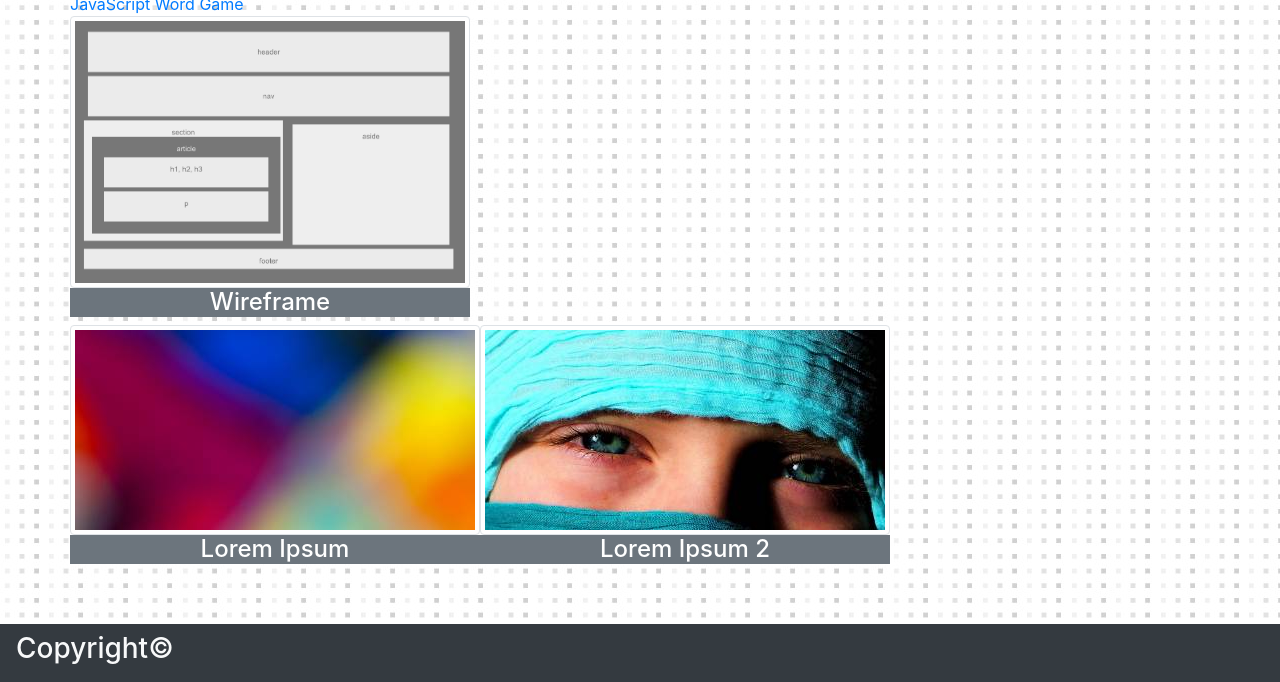
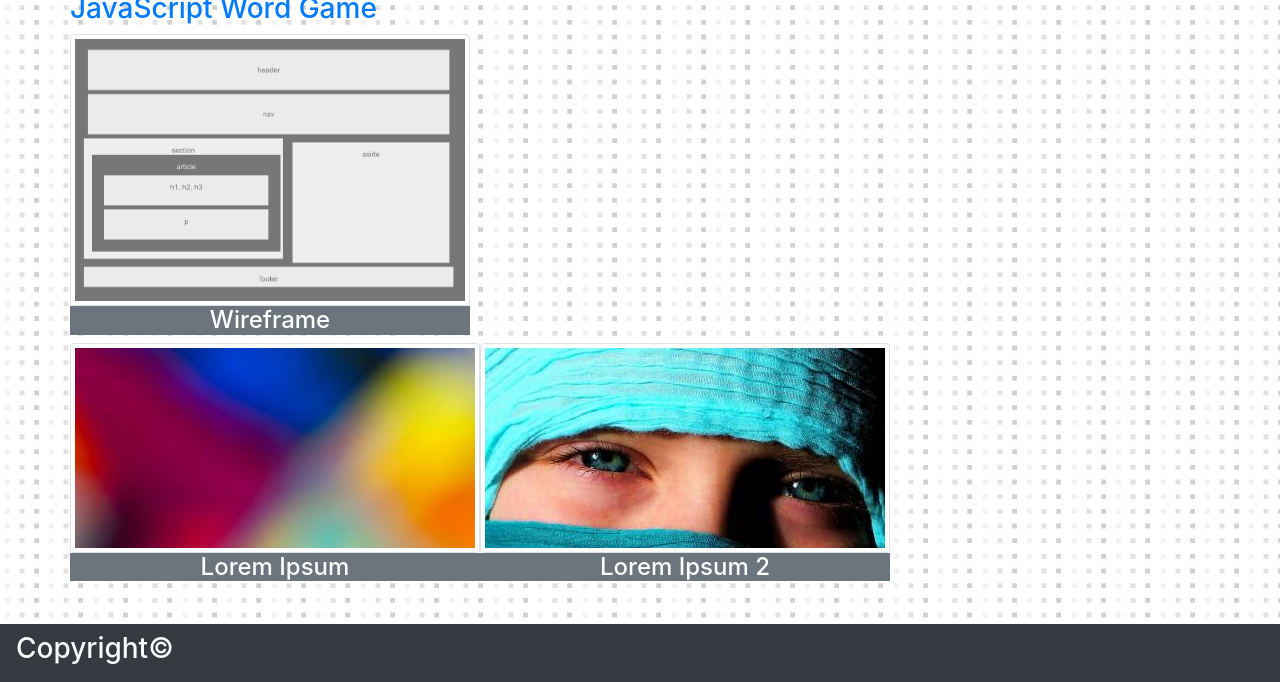
Before and after one commit to ks563/Bootstrap-Portfolio, a plain HTML site: page portfolio.html in a window 1280 px wide. Shown: the part 118-800 px from the top of the page. Drawn offline with nearby package versions, Linux system fonts and the light colour scheme.

Commit message:
final edits

```diff
--- a/portfolio.html
+++ b/portfolio.html
@@ -41,7 +41,7 @@
 
         <div class="row">
             <div class="col-sm-md-lg">
-                <a href="https://ks563.github.io/wordGame/">JavaScript Word Game</a>
+                <h3> <a href="https://ks563.github.io/wordGame/" target="_blank">JavaScript Word Game</a></h3>
             </div>
         </div>
 
```
